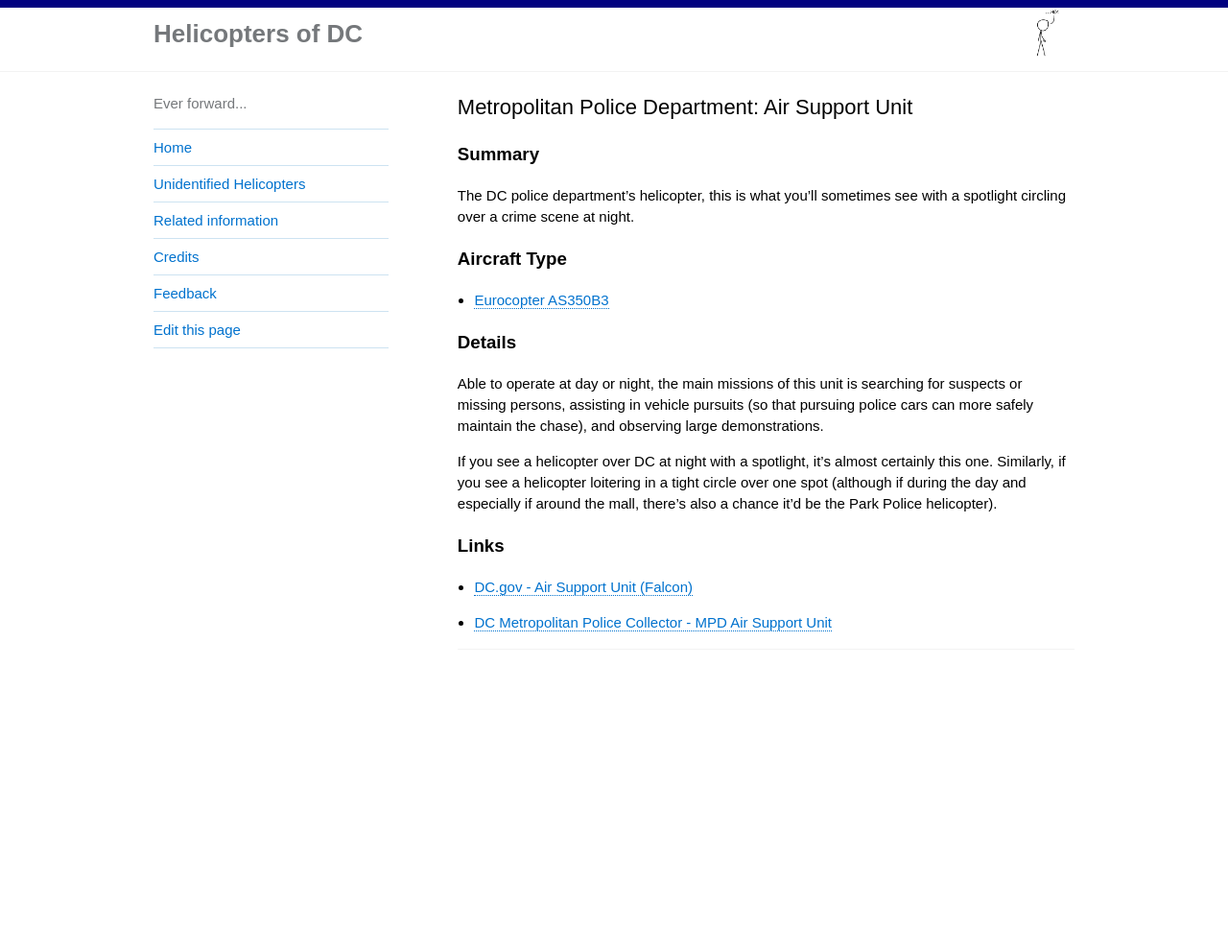
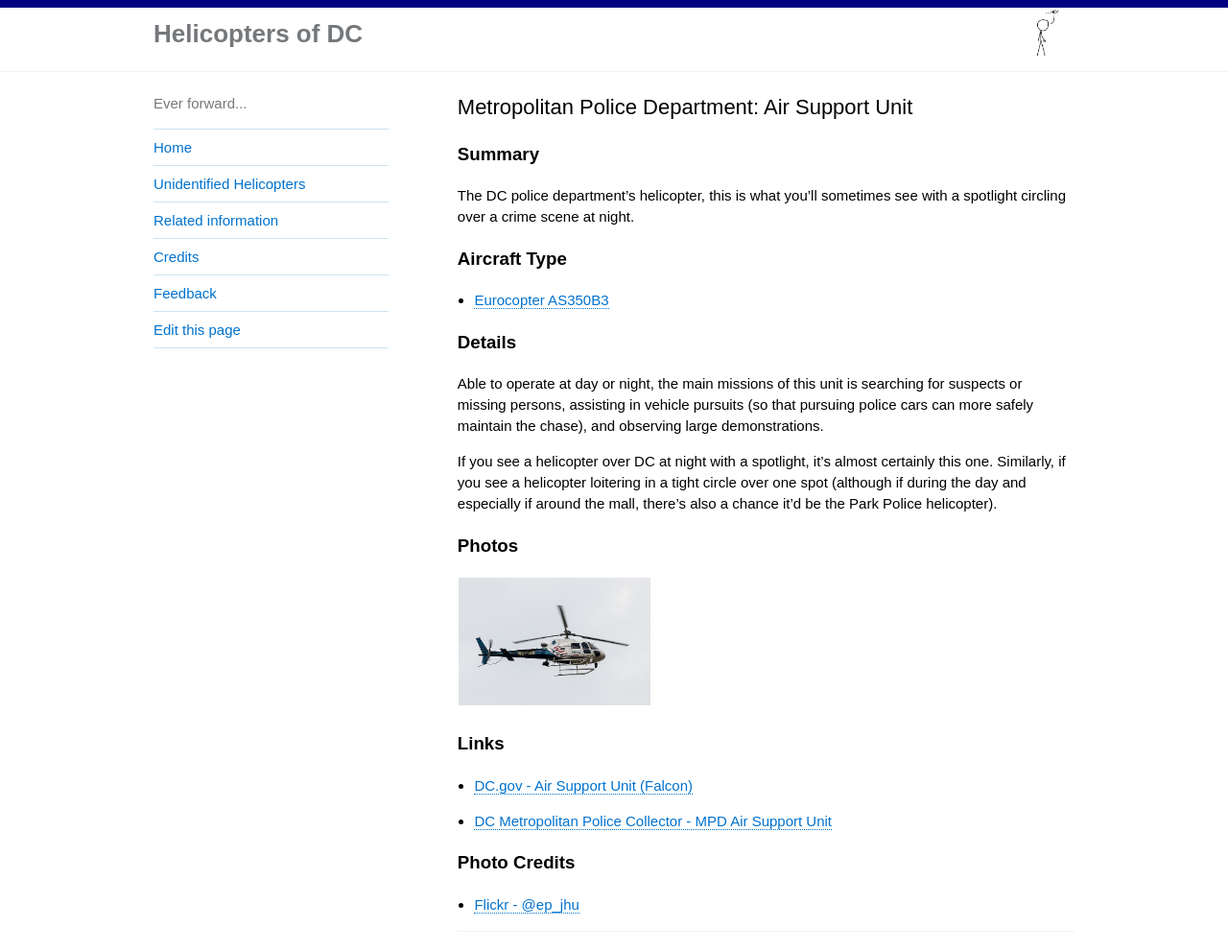
Before and after one commit to gbinal/dc-helicopters, a Jekyll site: the page built from _helicopters/metropolitan-police-department-air-support-unit-falcon.md, in a window 1280 px wide and 1099 px high. Shown: the top 991 px of the window at 96% size. Built offline with Jekyll 4.4.1, drawn with Linux system fonts in a browser that asks for light colours.

Commit message:
adding sections

```diff
--- a/_helicopters/metropolitan-police-department-air-support-unit-falcon.md
+++ b/_helicopters/metropolitan-police-department-air-support-unit-falcon.md
@@ -16,6 +16,18 @@ Able to operate at day or night, the main missions of this unit is searching for
 
 If you see a helicopter over DC at night with a spotlight, it's almost certainly this one.  Similarly, if you see a helicopter loitering in a tight circle over one spot (although if during the day and especially if around the mall, there's also a chance it'd be the Park Police helicopter).
 
+### Photos
+
+<table style="width:100%">
+  <tr>
+        <td><img src="https://helicoptersofdc.com/pictures/MPD-helicopter.jpg" alt="DC Police Helicopter" width="200"></td>
+    </tr>
+  </table>
+
+
 ### Links
 * [DC.gov - Air Support Unit (Falcon)](https://mpdc.dc.gov/page/air-support-unit-falcon)
 * [DC Metropolitan Police Collector - MPD Air Support Unit](http://www.dcmetropolicecollector.com/MPD-Air-Support-Unit.html)
+
+### Photo Credits
+* [Flickr - @ep_jhu](https://www.flickr.com/photos/ep_jhu/35266792364/in/photostream)
```
